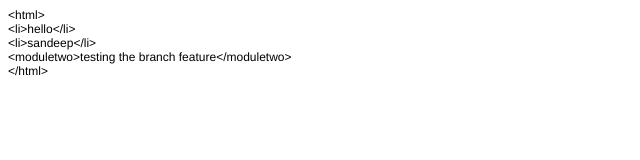
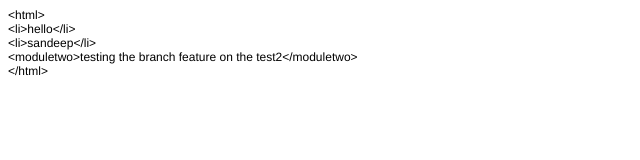
Before and after one commit to SandeepReddymurthy/testRepository, a plain HTML site: page index.html in a window 1280 px wide. Shown: the full height of the page, 0-640 px from the left. Drawn offline with Linux system fonts and the light colour scheme.

Commit message:
added freature 2

```diff
--- a/index.html
+++ b/index.html
@@ -14,7 +14,7 @@
 <p class="p1">&lt;html&gt;</p>
 <p class="p1">&lt;li&gt;hello&lt;/li&gt;</p>
 <p class="p1">&lt;li&gt;sandeep&lt;/li&gt;</p>
-<p class="p1">&lt;moduletwo&gt;testing the branch feature&lt;/moduletwo&gt;</p>
+<p class="p1">&lt;moduletwo&gt;testing the branch feature on the test2&lt;/moduletwo&gt;</p>
 <p class="p1">&lt;/html&gt;</p>
 </body>
 </html>
```
